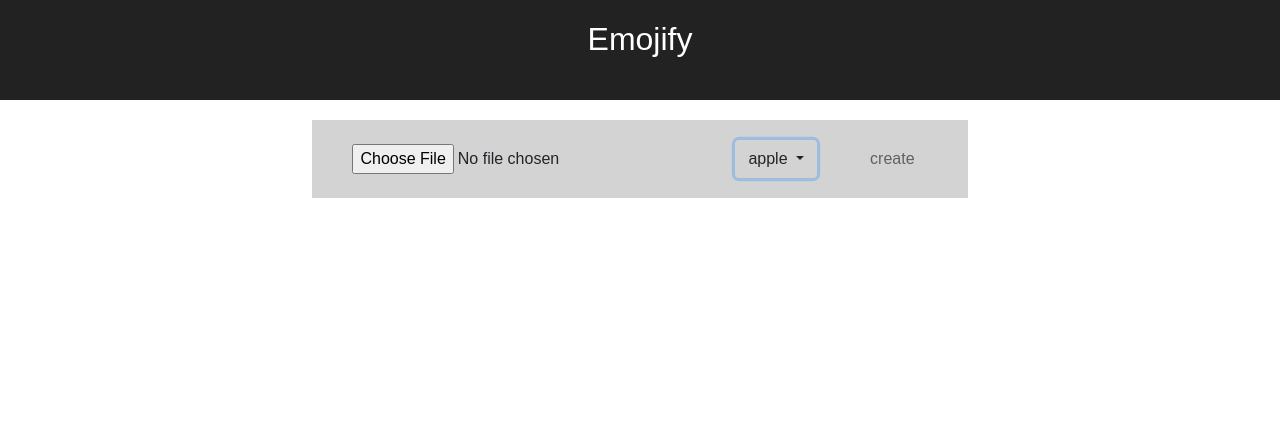
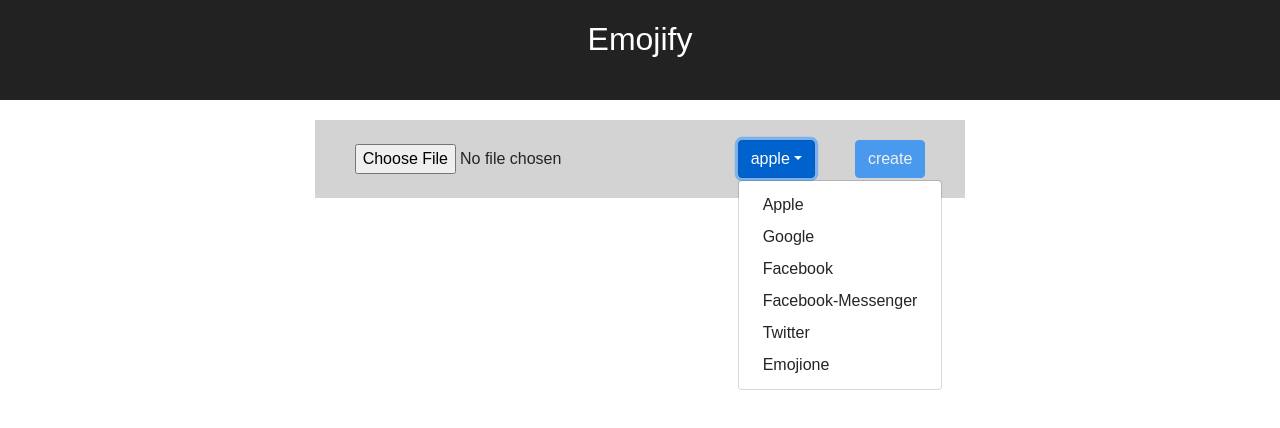
Before and after one commit to ialopez/emojiserver, a React (Create React App) app: page / in a window 1280 px wide. Both pictures are taken after a click on the button "apple". Shown: the top 428 px of the page. Built offline with nearby package versions, Linux system fonts and the light colour scheme; no server answers.

Commit message:
Update node modules

```diff
--- a/src/App.js
+++ b/src/App.js
@@ -1,5 +1,4 @@
 import React, { Component } from 'react';
-import logo from './logo.svg';
 import './App.css';
 import $ from 'jquery';
 import CryptoJS from 'crypto-js'
@@ -15,7 +14,7 @@
 class App extends Component {
   constructor() {
     super();
-    const initData =
+
     this.state = {
       emojiMap: null,
       formData: {
@@ -30,6 +29,7 @@
       processing: false,
       uploadPercent: 0,
     };
+
     this.handleForm = this.handleForm.bind(this);
   }
 
--- a/src/components/FileForm/FileForm.js
+++ b/src/components/FileForm/FileForm.js
@@ -1,6 +1,6 @@
 import React from 'react';
 import './FileForm.css';
-import { DropdownButton, MenuItem, Button, FormControl } from 'react-bootstrap';
+import { Dropdown, DropdownButton, Button, FormControl } from 'react-bootstrap';
 
 //form to collect image from user and other parameters
 function FileForm(props) {
@@ -49,13 +49,13 @@
         {rangeInput}
       </span>
       <span className="form-item">
-        <DropdownButton bsStyle="default" title={props.formData.platform} onSelect={props.onChange}>
-          <MenuItem eventKey={{target: {type: "dropdown", value: "apple"}}}>Apple</MenuItem>
-          <MenuItem eventKey={{target: {type: "dropdown", value: "google"}}}>Google</MenuItem>
-          <MenuItem eventKey={{target: {type: "dropdown", value: "facebook"}}}>Facebook</MenuItem>
-          <MenuItem eventKey={{target: {type: "dropdown", value: "facebook-messenger"}}}>Facebook-Messenger</MenuItem>
-          <MenuItem eventKey={{target: {type: "dropdown", value: "twitter"}}}>Twitter</MenuItem>
-          <MenuItem eventKey={{target: {type: "dropdown", value: "emojione"}}}>Emojione</MenuItem>
+        <DropdownButton title={props.formData.platform} onSelect={props.onChange}>
+          <Dropdown.Item eventKey={"apple"}>Apple</Dropdown.Item>
+          <Dropdown.Item eventKey={"google"}>Google</Dropdown.Item>
+          <Dropdown.Item eventKey={"facebook"}>Facebook</Dropdown.Item>
+          <Dropdown.Item eventKey={"facebook-messenger"}>Facebook-Messenger</Dropdown.Item>
+          <Dropdown.Item eventKey={"twitter"}>Twitter</Dropdown.Item>
+          <Dropdown.Item eventKey={"emojione"}>Emojione</Dropdown.Item>
         </DropdownButton>
       </span>
       <span className="form-item">
--- a/src/components/ImageDownload/ImageDownload.js
+++ b/src/components/ImageDownload/ImageDownload.js
@@ -53,16 +53,18 @@
     //load images needed from server, call create image when done
     let prop;
     let imgCount = 0;
+
+    const onload = () => {
+      //increase number of images loaded so far it is equal to the length of the dictionary then call createImage()
+      imgCount++;
+      if(imgCount === Object.keys(this.props.emojiMap.dictionary).length) {
+        createImage();
+      }
+    };
+
     for(prop in this.props.emojiMap.dictionary) {
       const img = new Image();
-      img.onload = () => {
-        //increase number of images loaded so far it is equal to the length of the dictionary then call createImage()
-        imgCount++;
-        if(imgCount === Object.keys(this.props.emojiMap.dictionary).length) {
-          createImage();
-        }
-      };
-
+      img.onload = onload;
       img.src = domain + "/" + this.props.emojiMap.dictionary[prop];
       //add image to image library
       imageLib[prop] = img;
```
Also changed, not shown: package.json (+19 -7 lines), 1 other file (tests, documents, lock files or other folders).
